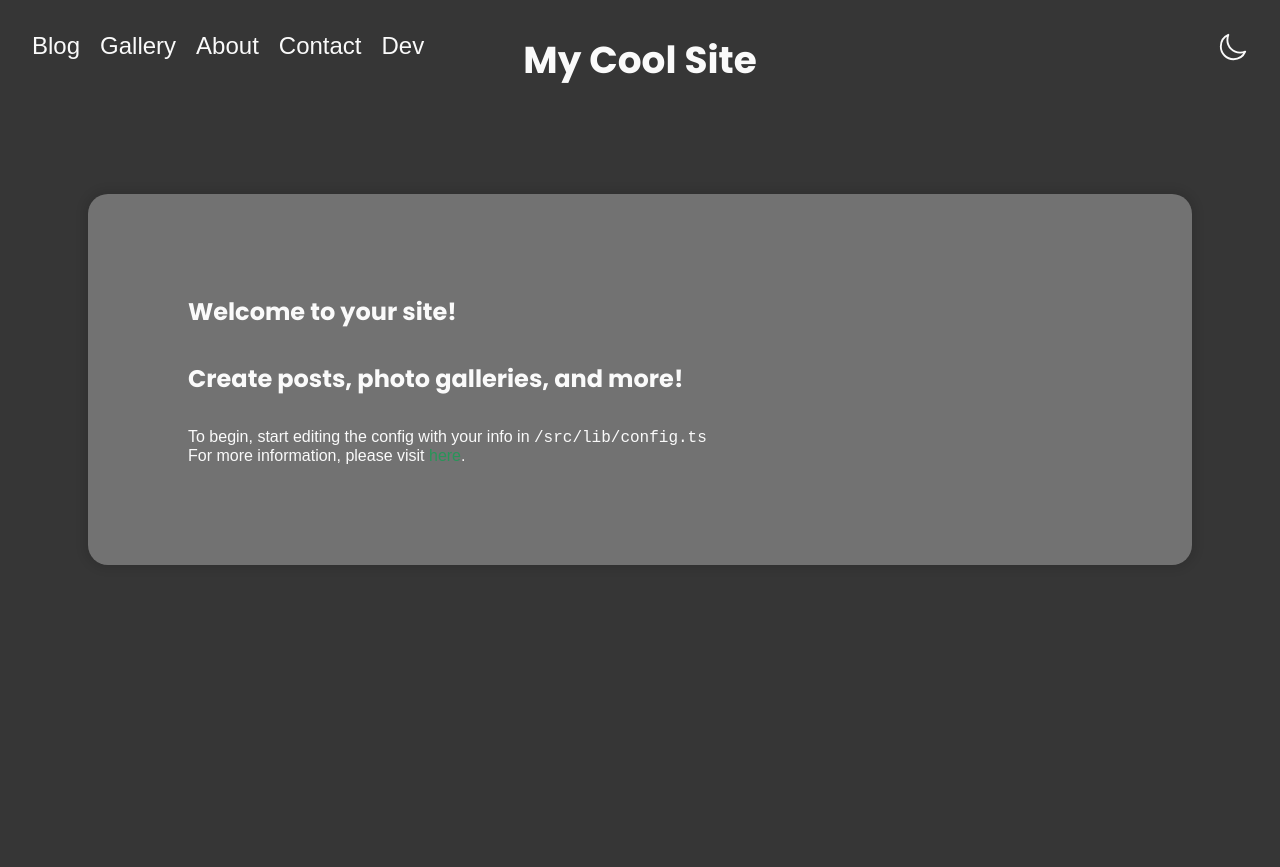
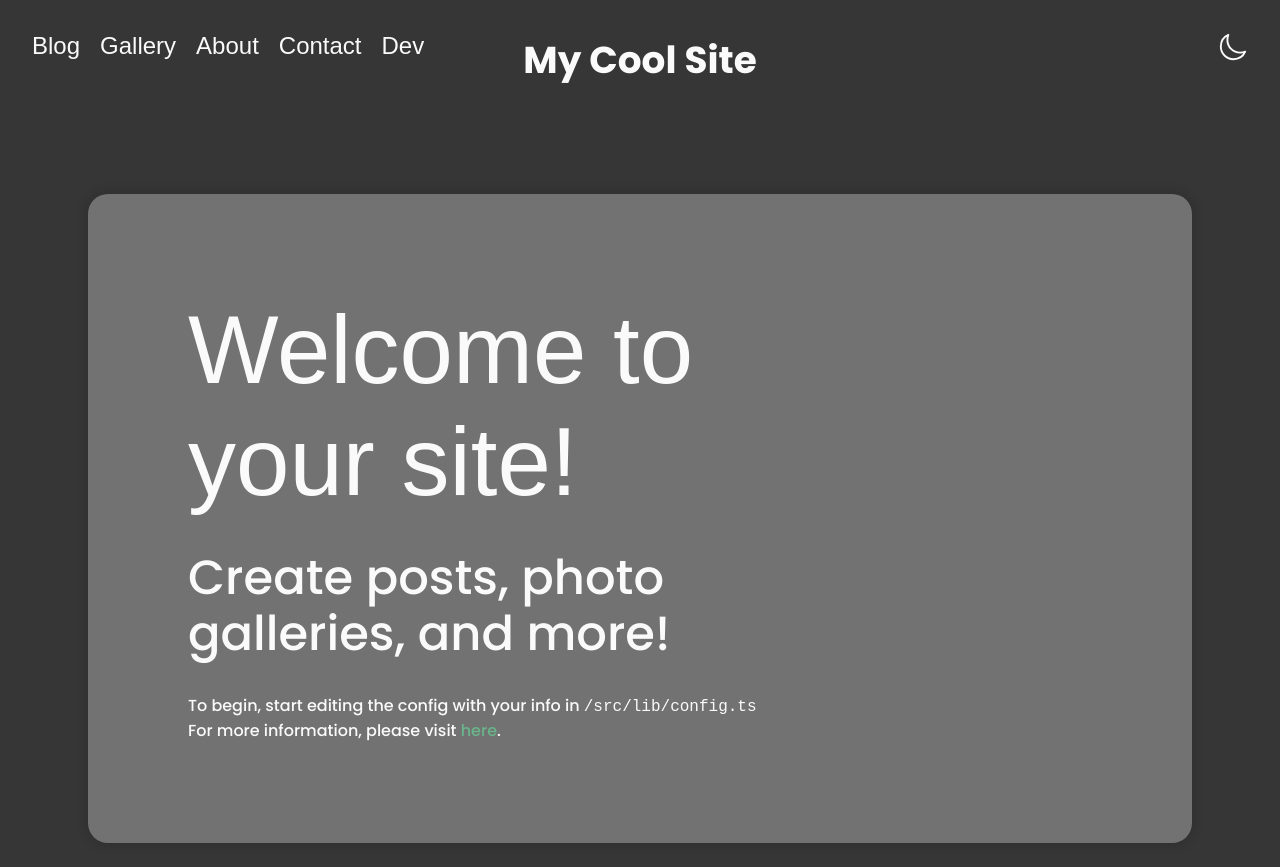
Before and after one commit to gr-eggory/ever-greg, a SvelteKit app: page / in a window 1280 px wide. Before the commit the page ends 800 px from the top, so only its background shows below. Built offline with nearby package versions, Linux system fonts and the light colour scheme; a web font is replaced by a local one.

Commit message:
Using typography components throughout site

```diff
--- a/src/lib/components/Pagination/Pagination.svelte
+++ b/src/lib/components/Pagination/Pagination.svelte
@@ -1,5 +1,6 @@
 <script lang="ts">
 	import { postsPerPage } from '$lib/config';
+	import H3 from '../typography/H3.svelte';
 
 	export let currentPage: number;
 	export let totalPosts: number;
@@ -13,7 +14,7 @@
 {#key currentPage}
 	{#if pagesAvailable > 1}
 		<nav aria-label="Pagination navigation">
-			<h2>Go to page:</h2>
+			<H3>Go to page:</H3>
 			<ul>
 				{#each Array.from({ length: pagesAvailable }, (_, i) => i + 1) as page}
 					<li>
--- a/src/routes/(site)/+page.svelte
+++ b/src/routes/(site)/+page.svelte
@@ -1,19 +1,25 @@
+<script>
+	import Body1 from '$lib/components/typography/Body1.svelte';
+	import H1 from '$lib/components/typography/H1.svelte';
+	import H3 from '$lib/components/typography/H3.svelte';
+</script>
+
 <main>
 	<div class="panel">
 		<div class="content">
 			<section class="left">
-				<h1>Welcome to your site!</h1>
-				<h2>Create posts, photo galleries, and more!</h2>
+				<H1>Welcome to your site!</H1>
+				<H3>Create posts, photo galleries, and more!</H3>
 				<div>
-					<p>
+					<Body1>
 						To begin, start editing the config with your info in <code>/src/lib/config.ts</code>
-					</p>
-					<p>
+					</Body1>
+					<Body1>
 						For more information, please visit <a
 							href="https://github.com/gr-eggory/site-template"
 							target="_blank">here</a
 						>.
-					</p>
+					</Body1>
 				</div>
 			</section>
 			<section class="right" />
@@ -50,6 +56,6 @@
 	}
 
 	a {
-		color: var(--clr-primary-500);
+		color: var(--clr-primary-400);
 	}
 </style>
--- a/src/routes/(site)/dev/+page.svelte
+++ b/src/routes/(site)/dev/+page.svelte
@@ -1,4 +1,8 @@
-<h2>Dev Routes</h2>
+<script>
+	import H2 from '$lib/components/typography/H2.svelte';
+</script>
+
+<H2>Dev Routes</H2>
 <ul>
 	<li>
 		<a href="/dev/palette">Palette</a>
--- a/src/routes/(site)/posts/category/[category]/+page.svelte
+++ b/src/routes/(site)/posts/category/[category]/+page.svelte
@@ -1,5 +1,6 @@
 <script lang="ts">
 	import PostsList from '$lib/components/PostsList/PostsList.svelte';
+	import H2 from '$lib/components/typography/H2.svelte';
 
 	export let data;
 
@@ -8,7 +9,7 @@
 </script>
 
 <main>
-	<h1>Category: <b>{category}</b></h1>
+	<H2>Category: <b>{category}</b></H2>
 
 	<PostsList {posts} />
 </main>
--- a/src/routes/(site)/posts/page/[page]/+page.svelte
+++ b/src/routes/(site)/posts/page/[page]/+page.svelte
@@ -2,6 +2,7 @@
 	import { postsPerPage, siteConfig } from '$lib/config.js';
 	import Pagination from '$lib/components/Pagination/Pagination.svelte';
 	import PostsList from '$lib/components/PostsList/PostsList.svelte';
+	import H3 from '$lib/components/typography/H3.svelte';
 
 	export let data;
 
@@ -20,9 +21,9 @@
 
 <main tabindex="-1">
 	{#if lowerBound === totalPosts}
-		<h2>Post {totalPosts} of {totalPosts}</h2>
+		<H3>Post {totalPosts} of {totalPosts}</H3>
 	{:else}
-		<h2>Posts {lowerBound}–{upperBound} of {totalPosts}</h2>
+		<H3>Posts {lowerBound}–{upperBound} of {totalPosts}</H3>
 	{/if}
 	<Pagination currentPage={page} {totalPosts} />
 	<PostsList {posts} />
--- a/src/styles/global.scss
+++ b/src/styles/global.scss
@@ -14,10 +14,10 @@
 	--font-60: 6rem;
 	--font-96: 9.6rem;
 
-	--font-weight-light: 300;
-	--font-weight-regular: 400;
-	--font-weight-medium: 500;
-	--font-weight-bold: 700;
+	--font-weight-light: 400;
+	--font-weight-regular: 500;
+	--font-weight-medium: 700;
+	--font-weight-bold: 800;
 
 	/* Spacing */
 	--spacing-4: 0.4rem;
```
Also changed, not shown: src/lib/components/PostsList/PostsList.svelte (+7 -4 lines), src/lib/components/Sidebar/Sidebar.svelte (+5 -3 lines), src/routes/(site)/about/+page.svelte (+7 -2 lines), src/routes/(site)/contact/+page.svelte (+7 -2 lines), src/routes/(site)/gallery/+page.svelte (+5 -2 lines), src/routes/(site)/gallery/[gallery]/+page.svelte (+5 -2 lines).
